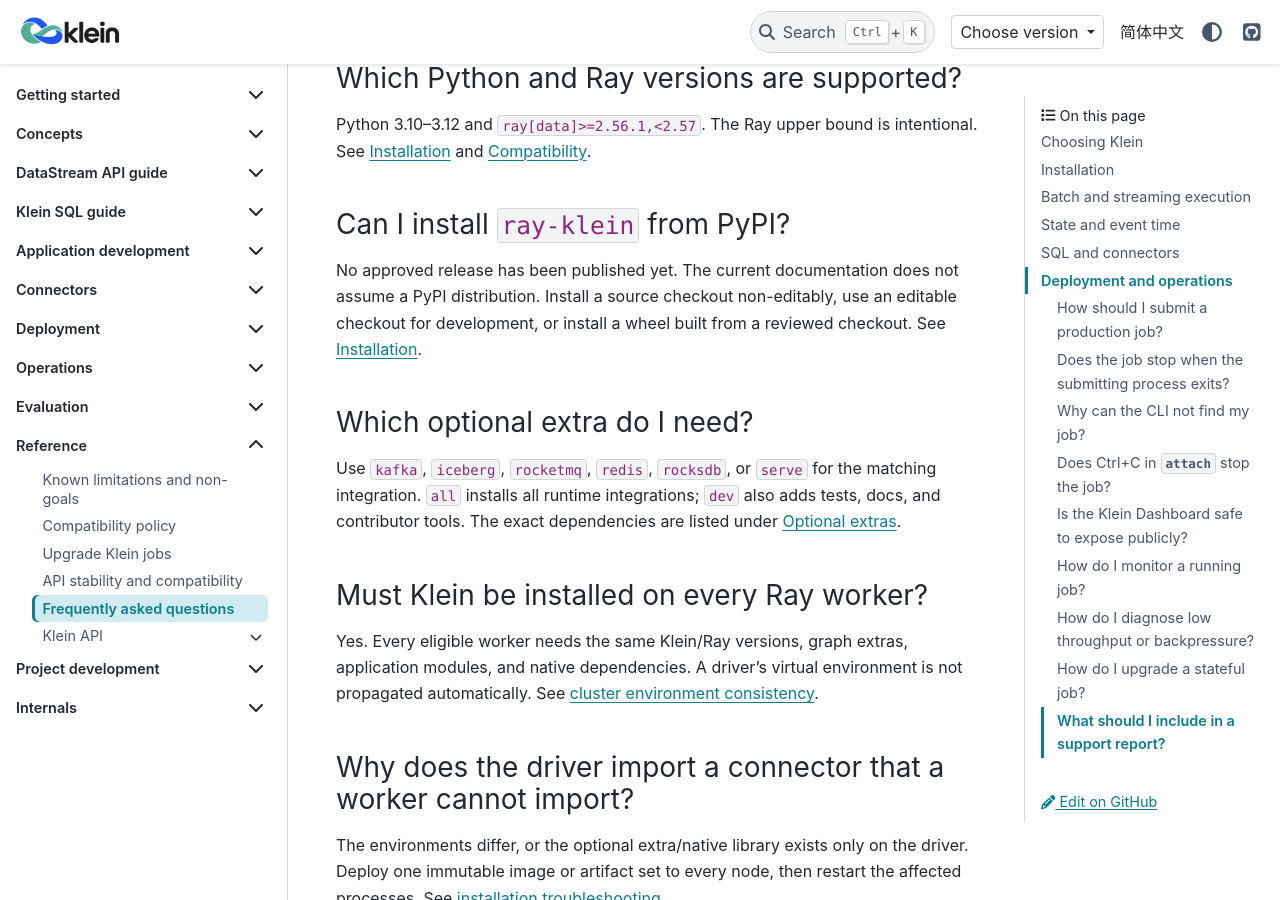
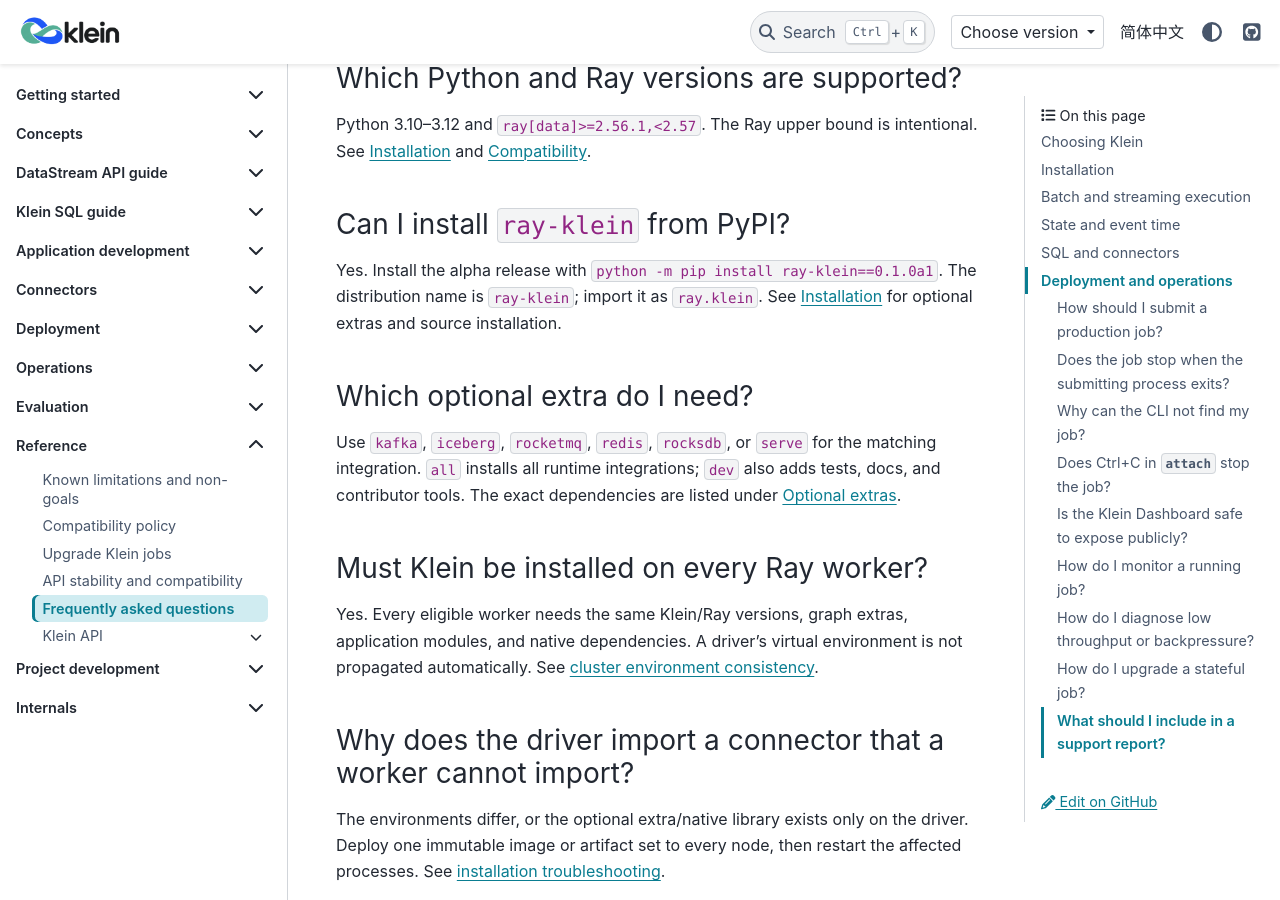
Before and after one commit to yuchen-ecnu/klein, a Sphinx documentation site: the page built from docs/faq.md, in a window 1280 px wide and 900 px high, scrolled down 1410 px. Built offline with Sphinx 7.4.7 and the PyData theme 0.15.4, drawn with Linux system fonts in a browser that asks for light colours.

Commit message:
Update the installation FAQ for the first PyPI release
Signed-off-by: Yu Chen <yuchen-ecnu@users.noreply.github.com>

```diff
--- a/docs/faq.md
+++ b/docs/faq.md
@@ -58,10 +58,10 @@
 
 ### Can I install `ray-klein` from PyPI?
 
-No approved release has been published yet. The current documentation does not assume a PyPI distribution.
-Install a source checkout non-editably, use an editable checkout for
-development, or install a wheel built from a reviewed checkout. See
-[Installation](installation.md#regular-installation-from-a-checkout).
+Yes. Install the alpha release with `python -m pip install ray-klein==0.1.0a1`.
+The distribution name is `ray-klein`; import it as `ray.klein`. See
+[Installation](installation.md#install-from-pypi) for optional extras and
+source installation.
 
 ### Which optional extra do I need?
 
```
Also changed, not shown: 1 other file.
